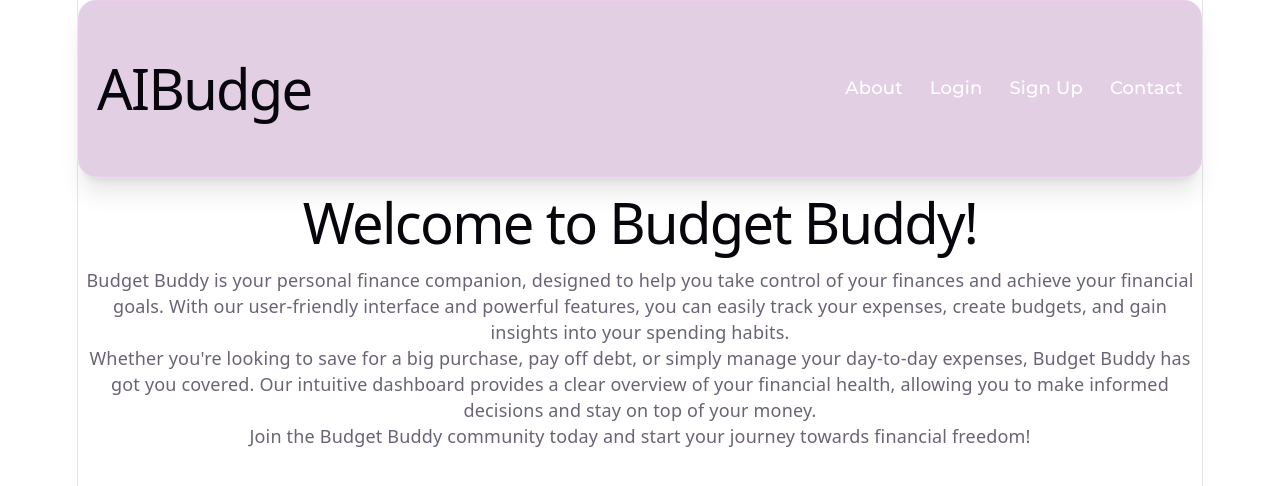
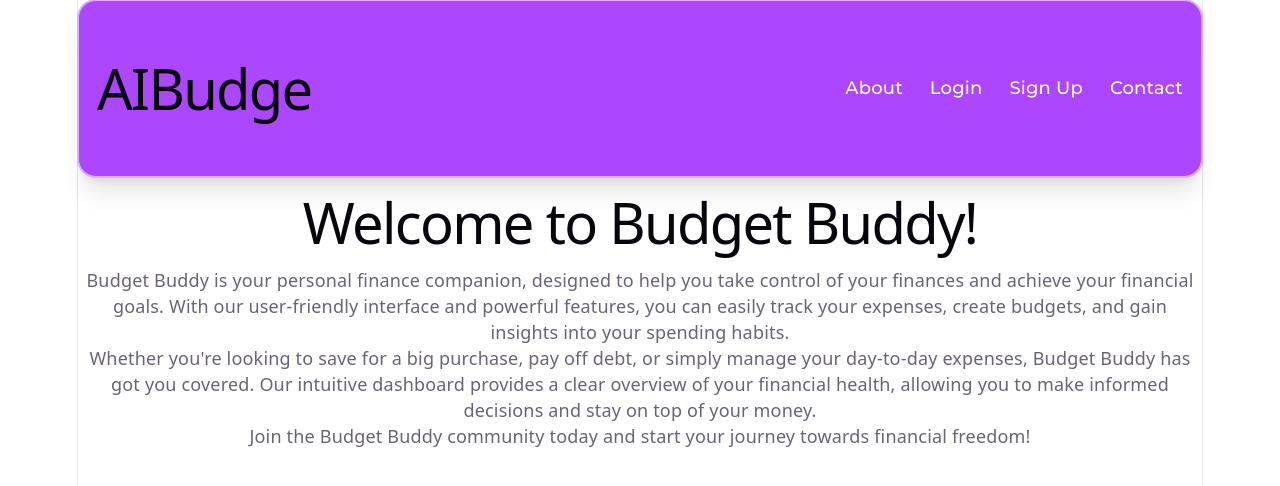
Before and after one commit to madhavmishra09/AIBudge, a React app in the folder frontend/: page / in a window 1280 px wide. Shown: the top 486 px of the page. Built offline with nearby package versions, Linux system fonts and the light colour scheme; the HTML template or start-up script is replaced by a standard one.

Commit message:
style: corrected colour for the navigation bar

```diff
--- a/frontend/src/App.css
+++ b/frontend/src/App.css
@@ -6,14 +6,14 @@
 
 @layer utilities {
   .glass {
-    @apply bg-fuchsia-900/20 backdrop-blur-md border border-fuchsia-200/30 shadow-xl;
+    @apply bg-purple-500 border border-purple-300 shadow-xl;
   }
 
   .glass-dark {
-    @apply bg-slate-950/20 backdrop-blur-md border border-slate-700/40 shadow-lg;
+    @apply bg-slate-950 border border-slate-700 shadow-lg;
   }
 
   .glass-card {
-    @apply rounded-2xl p-4 ring-1 ring-white/20;
+    @apply rounded-2xl p-4 ring-1 ring-purple-300;
   }
 }
```
